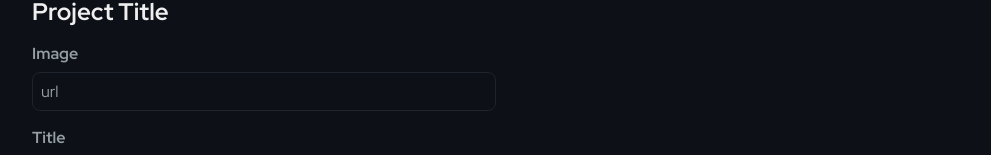
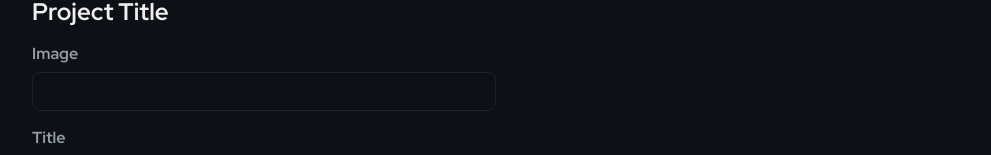
Before and after one commit to neginsoleimani/readmehub, a React (Create React App) app in the folder readmehub/: page /readme/project in a window 1280 px wide. Shown: the part 135-290 px from the top of the page, without its empty margins (144-1135 px from the left). Built offline with nearby package versions, Linux system fonts and the light colour scheme.

Commit message:
update project
Update ReadMeMakerproject

Co-Authored-By: Mohammad Drikvand <39481564+mammaddrik@users.noreply.github.com>

```diff
--- a/readmehub/src/pages/readmemakerportfolio/ReadMeMakerPortfolio.jsx
+++ b/readmehub/src/pages/readmemakerportfolio/ReadMeMakerPortfolio.jsx
@@ -4,7 +4,7 @@ import { Link } from "react-router-dom";
 // Components
 import Docnav from "../../components/docnav/Docnav";
 import Footer from "../../components/footer/Footer";
-import "./readmemakerportfolio.css";
+
 
 export default class ReadMeMakerPortfolio extends Component {
   render() {
--- a/readmehub/src/pages/readmemakerproject/ReadMeMakerProject.jsx
+++ b/readmehub/src/pages/readmemakerproject/ReadMeMakerProject.jsx
@@ -1,12 +1,37 @@
 import React from "react";
 import { Link } from "react-router-dom";
+import { useState , useEffect } from "react";
 
 // Components
 import Docnav from "../../components/docnav/Docnav";
 import Footer from "../../components/footer/Footer";
 import "../readmemakerportfolio/readmemakerportfolio.css";
+import MDEditor, { image } from "@uiw/react-md-editor";
+
 
 export default function ReadMeMakerProject() {
+
+  const [data , setData]=useState({
+    image :"",
+    title:"",
+    info:""
+
+  })
+
+  const changeHandler = event =>{
+    setData({...data,[event.target.name]:event.target.value})
+    console.log(data)
+  }
+
+  const [value, setValue] = useState()
+
+  useEffect(()=>{
+    setValue("![Project Image]("+data.image+")" + "</br>" + "***" + data.title +"***"+"</br> "+data.info)
+  },[data])
+
+
+
+
   return (
     <>
       <Docnav />
@@ -18,12 +43,18 @@ export default function ReadMeMakerProject() {
 
               <div>
                 <h4>Image</h4>
-                <input type="text" value={"url"} id="" />
+                <input
+                name="image"
+                  type="text"
+                  value={data.image}
+                  onChange={changeHandler}
+                />
               </div>
 
               <div>
                 <h4>Title</h4>
-                <input type="text" value={""} id="" />
+                <input type="text" name="title" value={data.title}
+                  onChange={changeHandler}/>
               </div>
 
               <div>
@@ -31,7 +62,8 @@ export default function ReadMeMakerProject() {
 
                 <div>
                   <h4>What is your application does?</h4>
-                  <input type="text" value={""} id="" />
+                  <input type="text"  name="info" value={data.info}
+                  onChange={changeHandler}/>
                 </div>
 
                 <div>
@@ -150,7 +182,13 @@ export default function ReadMeMakerProject() {
             </div>
           </div>
 
-          <div className="readmeportfolio__result-box"></div>
+          <div className="readmeportfolio__result-box">
+            <MDEditor
+              value={value}
+              onChange={setValue}
+              style={{ zIndex: "1" }}
+            />
+          </div>
         </div>
       </div>
       <Footer />
```
